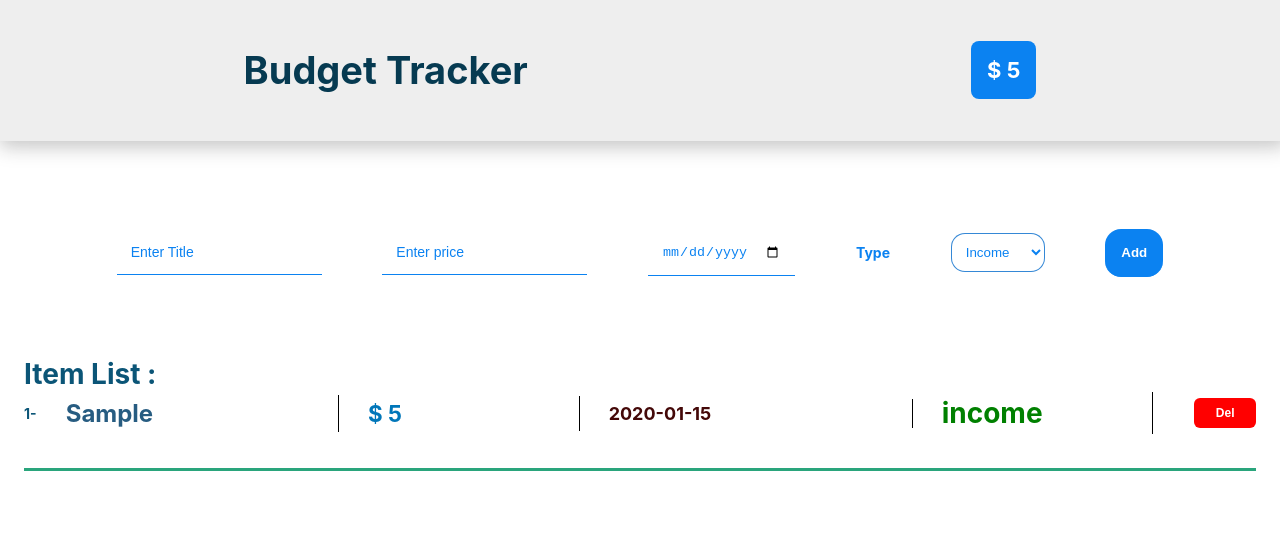
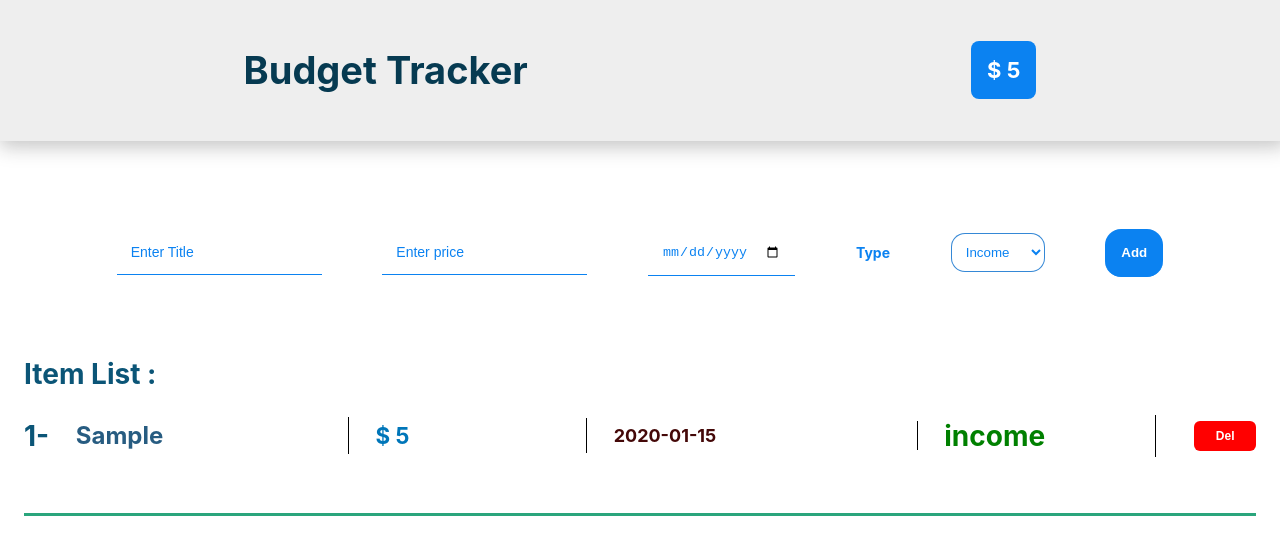
Before and after one commit to Ahmed-Khaled11/budget-tracker, a React (Create React App) app: page / in a window 1280 px wide. Both pictures are taken after typing "Sample", "5", "2020-01-15" into the empty fields and a click on the input "Add". Shown: the top 554 px of the page. Built offline with nearby package versions, Linux system fonts and the light colour scheme.

Commit message:
css changes

```diff
--- a/src/Components/itemList/ItemList.js
+++ b/src/Components/itemList/ItemList.js
@@ -19,7 +19,7 @@ export default function ItemList() {
           {item.length ? (
             item.map((item, index) => (
               <div className="items " key={index}>
-                <p className="item-price">{index + 1}-</p>
+                <p >{index + 1}-</p>
                 <span className="title">{item.title}</span>
                 <span className="price"> $ {item.price}</span>
                 <span className="date">{item.date}</span>
```
